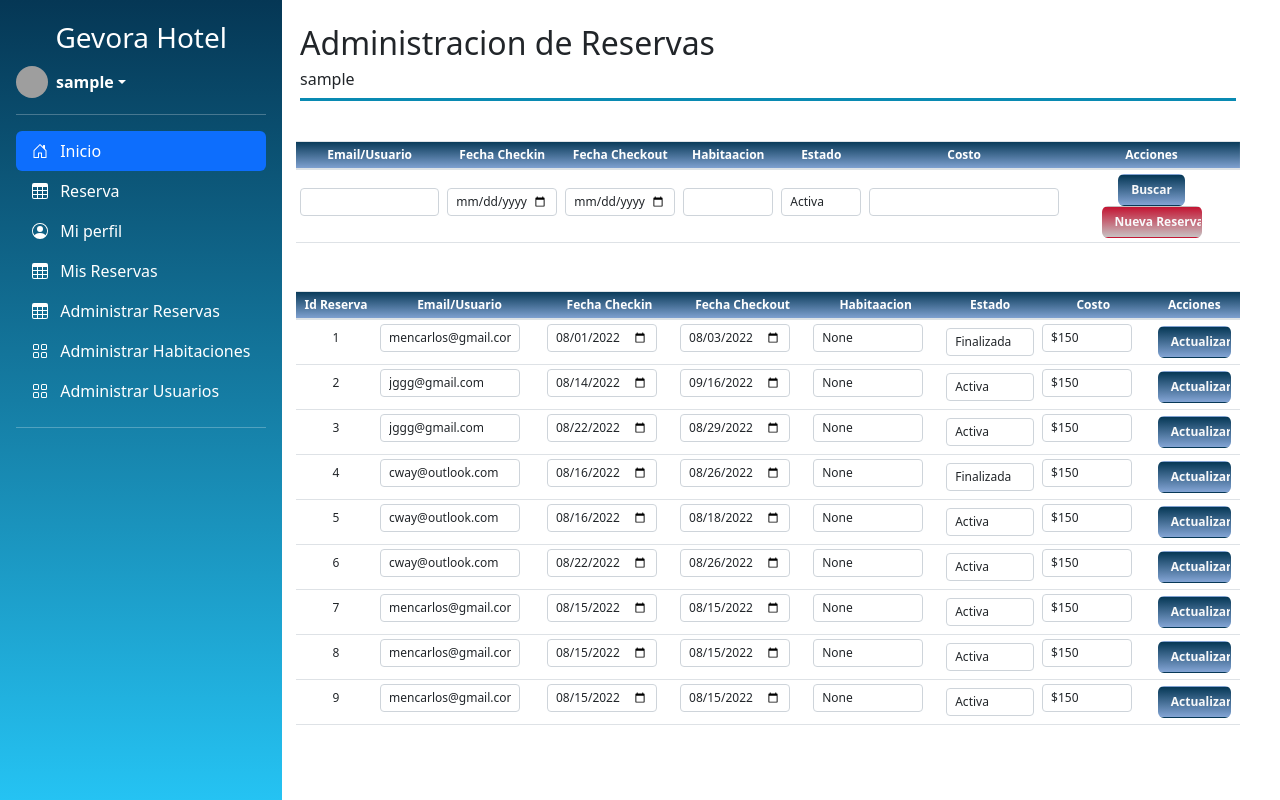
After one commit to johnger13b/HotelApp, a Flask app: page /admoReserva in a window 1280 px wide. The commit adds this page. Run offline with Flask 2, Linux system fonts and the light colour scheme; the visitor is signed in with stand-in values (Sample User, id 1); data comes from the database, SQL or seed files in the repository; both versions use the stored data as it was after the commit; some libraries are stand-ins or nearby versions; grey boxes are pictures that could not be loaded.

Commit message:
Cambios en app.py, db.py, forms.py admoReserva.html, base.html, vista_admin_user2

```diff
--- a/app.py
+++ b/app.py
@@ -1,4 +1,4 @@
-from flask import request, Flask, flash, render_template, jsonify, url_for, session, g, redirect
+from flask import request, Flask,flash, render_template, jsonify, url_for, session, g, redirect
 # from flask_login  import UserMixin, login_user, Login_Manager, login_required, logout_user, current_user
 from datetime import datetime
 import dB as db
@@ -250,7 +250,6 @@ def login():
             print(request.form['email'])
             username = request.form['email']
             usuario = db.sql_select_all_usuario(username)
-            """  print(usuario[3]) """
             if usuario:
                 result=check_password_hash(usuario[3], request.form['password'])
                 if result != False:
@@ -373,6 +372,7 @@ def Controluser(id):
             if request.method == 'POST':
                 hash_password = generate_password_hash('userpass123456', method='sha256')
                 acc = request.form['acc']
+                id = request.form['id']
                 username = request.form['username']
                 name = request.form['name']
                 lastname = request.form['lastname']
@@ -381,7 +381,6 @@ def Controluser(id):
                 tel = request.form['tel']
                 rol = request.form['rol']
                 if acc == 'Buscar':
-                    print(username)
                     if (username):
                         query = db.sql_select_usuario_all(username)
                     else:
@@ -407,9 +406,62 @@ def Controluser(id):
     else:
         return redirect(url_for('login'))
 
+#==============================================================================================================================================
 
+@app.route('/admoReserva')
+def admoReserva():
+    if 'username' in session:
+        if session['rol'] == 'SuperAdministrador' or session['rol'] == 'Administrador':
+            reser = db.sql_select_Reserva_all()
+            userform= forms.admReservas(request.form)
+            # userformini= forms.admUsersIni(request.form)
+            print("entro en el vista_admin_usuarios2")
 
+            return render_template('admoReserva.html', l_users = reser, form = userform, titulo='Administacion de Reservas')
+        else:
+            return redirect(url_for('index'))
+    else:
+        return redirect(url_for('login'))
 
+# ===========================================================================
+
+@app.route('/Controladmreserv/<string:id>', methods=['GET', 'POST'])
+def Controladmreserv(id):
+    if 'username' in session:
+        if session['rol'] == 'SuperAdministrador':
+            l_users = db.sql_select_Reserva_all()
+            userform=forms.admReservas(request.form)
+            # userformini= forms.admUsersIni(request.form)
+            if request.method == 'POST':
+                acc = request.form['acc']
+                username = request.form['username']
+                checkin = request.form['checkin']
+                checkout = request.form['checkout']
+                room =  request.form['room']
+                estado = request.form['estado']
+                costo = request.form['costo']
+                if acc == 'Buscar':
+                    print(username)
+                    if (username):
+                        query = db.sql_select_Reserva_byId(username)
+                    else:
+                        query = db.sql_select_Reserva_all()
+
+                    return render_template('admoReserva.html', l_users = query, form = userform, titulo = 'Administacion de Usuarios')
+                    # return redirect(url_for('vistaadminusuarios2', l_users = query, form = userform, formini = userformini, titulo = 'Administacion de Usuarios'))
+                elif acc == 'Actualizar':
+                    db.sql_update_reserva(id, checkin, checkout, room, estado, costo)
+                    query = db.sql_select_Reserva_all()
+                    return render_template('admoReserva.html', l_users = query, form = userform, titulo = 'Administacion de Usuarios')
+                elif acc == 'Nueva Reserva':
+                    db.sql_insert_reservas(checkin, checkout, room, costo, estado, username)
+                    query = db.sql_select_Reserva_all()
+                    return render_template('admoReserva.html', l_users = query, form = userform, titulo = 'Administacion de Usuarios')
+
+        else:
+            return redirect(url_for('index'))
+    else:
+        return redirect(url_for('login'))
 
 # ==============================los siguientes son los viejos===============
 # ===========================================================================
--- a/forms.py
+++ b/forms.py
@@ -73,3 +73,13 @@ class Reservas(Form):
     estado = SelectField('Estado:', choices=[('Activa', 'Activa'), ('Cancelada', 'Cancelada'), ('Finalizada', 'Finalizada')], validators=[DataRequired()])
     birddate = DateField('FechaInicio:', validators=[DataRequired()])
     buy = SubmitField('Comprar')
+
+class admReservas(Form):
+    id = StringField('Id')
+    username = EmailField('Correo Electronico:', validators=[DataRequired()])
+    checkin = DateField('FechaInicio:', validators=[DataRequired()])
+    checkout = DateField('FechaFinal:', validators=[DataRequired()])
+    room = StringField('Habitacion')
+    estado = SelectField('Estado:', choices=[('Activa', 'Activa'), ('Cancelada', 'Cancelada'), ('Finalizada', 'Finalizada')], validators=[DataRequired()])
+    costo =StringField('Costo', validators=[DataRequired()])
+    buy = SubmitField('Comprar')
--- /dev/null
+++ b/templates/admoReserva.html
@@ -0,0 +1,130 @@
+{% extends "base.html" %}
+{% block principal %}
+{% from "_macro.html" import render_simple_field %}
+{% from "_macro.html" import render_buttonfield %}
+    <div class="container-fluid ">
+        <div class="row ">
+            <div class="mt-4 mx-3 col text-center mb-4 " >
+                <h2 class="text-start" >Administracion de Reservas</h2><h6 class="text-start">{{g.user}}</h6>
+                <hr class="dropdown-divider " style="height:3px; width:100%; border-width:0; background-color:rgb(9, 138, 178)">
+            </div>
+        </div>
+        <div class="row align-items-center align-middle justify-content-center">
+            <div class="col-sm-12 col-md-4 col-lg-4 col-xl-2 py-3 px-4  w-100 ">
+                <div class="d-flex justify-content-center align-items-center text-center ">
+                    <table class="table table-sm align-middle w-100 ">
+                        <thead class=" gradient-tabla" style="text-decoration: #7b8386;">
+                            <tr class="align-middle text-center " style="text-decoration: #7b8386; align-items: center;">
+                                <th>Email/Usuario</th>
+                                <th>Fecha Checkin</th>
+                                <th>Fecha Checkout</th>
+                                <th>Habitaacion</th>
+                                <th>Estado</th>
+                                <th>Costo</th>
+                                <th>Acciones</th>
+                            </tr>
+                        </thead>
+                        <tbody class="align-middle">
+                            <form action="/Controladmreserv/1" method="post">
+                            <tr class="align-middssle text-center align-items-center" >
+                                <td class="align-middle " style=" align-items: center; ">
+                                    {{ render_simple_field(form.username, type='text', class='form-control form-control-sm', id='username', style='font-size: 12px; max-width: 140px;') }}
+                                </td>
+                                <td class="align-middle " style=" align-items: center; text-align: center; width:auto; height:20px;">
+                                    {{ render_simple_field(form.checkin, type='date', class='form-control form-control-sm', id='checkin', style='font-size: 12px; max-width: 110px;') }}
+                                </td>
+                                <td class="centrado align-middle text-center" style="text-align: center; width:auto; height:10px;">
+                                    {{ render_simple_field(form.checkout, type='date', class='form-control form-control-sm', id='checkout', style='font-size: 12px; max-width: 110px;') }}
+                                </td>
+                                <td class="align-middle " style=" align-items: center;">
+                                    {{ render_simple_field(form.room, type='text', class='form-control form-control-sm', id='room', style='font-size: 12px; width: 90px;') }}
+                                </td>
+                                <td class="align-middle " style=" align-items: center;">
+                                    {{ render_simple_field(form.estado, type='text', class='form-control form-control-sm', style='font-size: 12px; width: 80px;', id='estado') }}
+                                </td>
+                                <td class="align-middle " style=" align-items: center;">
+                                    {{ render_simple_field(form.costo, type='text', class='form-control form-control-sm', id='costo', style='font-size: 12px;') }}
+                                </td>
+                                <td class="align-middle">
+                                    <input type="submit" class="btn gradient-tabla btn-md text-light fw-bold" name="acc" value="Buscar"  style="font-size: 12px; max-width: 80px;" />
+                                    <input type="submit" class="btn gradient-bt-del btn-md text-light fw-bold" name="acc" value="Nueva Reserva" style="font-size: 12px; max-width: 100px;" />
+                                </td>
+                            </tr>
+                            </form>
+                        </tbody>
+                    </table>
+                </div>
+            </div>
+        </div>
+      <!-- <table id="tabla"> -->
+        <div class="row align-items-center align-middle justify-content-center">
+            <div class="col-sm-12 col-md-4 col-lg-4 col-xl-2 py-3 px-4  w-100 ">
+                <div class="d-flex justify-content-center align-items-center text-center ">
+                    <table class="table table-sm align-middle w-100 ">
+                        <thead class=" gradient-tabla" style="text-decoration: #7b8386;">
+                            <tr class="align-middle text-center " style="text-decoration: #7b8386; align-items: center;">
+                                <th>Id Reserva</th>
+                                <th>Email/Usuario</th>
+                                <th>Fecha Checkin</th>
+                                <th>Fecha Checkout</th>
+                                <th>Habitaacion</th>
+                                <th>Estado</th>
+                                <th>Costo</th>
+                                <th>Acciones</th>
+                            </tr>
+                        </thead>
+                        <tbody class="align-middle">
+                        {% for user in l_users: %}
+                            <form action="/Controladmreserv/{{user[0]}}" method="post">
+                            <tr class="align-middle text-center align-items-center" >
+                                <td class="align-middle " style=" align-items: center; ">
+                                    {{ render_simple_field(form.id, type='hidden', class='form-control form-control-sm', id='id', style='font-size: 12px; max-width: 110px;', value= user[0]) }}
+                                    {{ user[0] }}
+                                </td>
+                                <td class="align-middle " style=" align-items: center; ">
+                                    {{ render_simple_field(form.username, type='text', class='form-control form-control-sm', id='username', style='font-size: 12px; max-width: 140px;', value= user[1]) }}
+                                </td>
+                                <td class="align-middle " style=" align-items: center; text-align: center; width:auto; height:20px;">
+                                    {{ render_simple_field(form.checkin, type='date', class='form-control form-control-sm', id='checkin', style='font-size: 12px; max-width: 110px;', value= user[3] ) }}
+                                </td>
+                                <td class="align-middle " style=" align-items: center; text-align: center; width:auto; height:20px;">
+                                    {{ render_simple_field(form.checkout, type='date', class='form-control form-control-sm', id='checkout', style='font-size: 12px; max-width: 110px;', value= user[4] ) }}
+                                </td>
+                                <td class="align-middle " style=" align-items: center; ">
+                                    {{ render_simple_field(form.room, type='text', class='form-control form-control-sm', id='checkout', style='font-size: 12px; max-width: 110px;', value= user[2]) }}
+                                </td>
+                                <td class="centrado align-middle text-center" style="text-align: center; width:auto; height:10px;">
+                                    <select class="form-control form-control-sm" name="estado" , style='font-size: 12px;' aria-selected="{{ user[6] }}">
+                                        {% if user[6]=='Activa' %}
+                                            <option value="Activa" selected="selected">Activa</option>
+                                        {% else %}
+                                            <option value="Activa">Activa</option>
+                                        {% endif %}
+                                        {% if user[6]=='Finalizada' %}
+                                            <option value="Finalizada" selected="selected">Finalizada</option>
+                                        {% else %}
+                                            <option value="Finalizada">Finalizada</option>
+                                        {% endif %}
+                                        {% if user[6]=='Cancelada' %}
+                                            <option value="Cancelada" selected="selected">Cancelada</option>
+                                        {% else %}
+                                            <option value="Cancelada">Cancelada</option>
+                                        {% endif %}
+                                    </select>
+                                </td>
+                                <td class="align-middle " style=" align-items: center;">
+                                    {{ render_simple_field(form.costo, type='text', class='form-control form-control-sm', id='costo', style='font-size: 12px; width: 90px;', value= user[5] ) }}
+                                </td>
+                                <td class="align-middle">
+                                        <input type="submit" class="btn gradient-tabla btn-md text-light fw-bold" name="acc" value="Actualizar"  style="font-size: 12px; max-width: 73px;" />
+                                </td>
+                            </tr>
+                            </form>
+
+                        {% endfor %}
+                    </table>
+                </div>
+            </div>
+        </div>
+    </div>
+{% endblock %}
--- a/templates/base.html
+++ b/templates/base.html
@@ -96,7 +96,7 @@
             color: #ffffff;
         }
         .gradient-bt-del{
-            background-image: linear-gradient(#463e4b, #c31432);
+            background-image: linear-gradient(#c31432, #c7c1c2);
             font-size: small;
         }
         .gradient-back{
@@ -236,6 +236,12 @@
                                 Mis Reservas
 
                             </a>
+                            {% if 'SuperAdministrador' == g.rol or g.rol == 'Administrador': %}
+                            <a href="/admoReserva" class="nav-link text-white">
+                                <svg class="bi pe-none me-2" width="16" height="16"><use xlink:href="#table"/></svg>
+                                Administrar Reservas
+                            </a>
+                            {% endif %}
                         </li>
                         {% if  'username' in session: %}
                         {% if 'SuperAdministrador' == g.rol: %}
@@ -261,7 +267,6 @@
         <main  class="d-flex flex-nowrap " style=" margin-left: 16em;  padding: 0em 1em;">
             {% block principal %}
             {% endblock %}
-
         </main>
     <script src="https://cdn.jsdelivr.net/npm/bootstrap@5.2.0/dist/js/bootstrap.bundle.min.js" integrity="sha384-A3rJD856KowSb7dwlZdYEkO39Gagi7vIsF0jrRAoQmDKKtQBHUuLZ9AsSv4jD4Xa" crossorigin="anonymous"></script>
     <script src="{{ url_for('static', filename='js/sidebars.js') }}">
@@ -272,7 +277,6 @@
             star.onclick = function(){
                 let current_star_level = i + 1;
                 current_rating.innerText = `${current_star_level} of 5`;
-
                 allStars.forEach((star, j)=>{
                     // console.log(j+1);
                     if(current_star_level >= j+1){
@@ -284,6 +288,16 @@
 
             }
         })
+        restaFechas = function(f1,f2)
+        {
+        var aFecha1 = f1.split('-');
+        var aFecha2 = f2.split('-');
+        var fFecha1 = Date.UTC(aFecha1[2],aFecha1[1]-1,aFecha1[0]);
+        var fFecha2 = Date.UTC(aFecha2[2],aFecha2[1]-1,aFecha2[0]);
+        var dif = fFecha2 - fFecha1;
+        var dias = Math.floor(dif / (1000 * 60 * 60 * 24));
+        return dias;
+        }
     </script>
 </body>
 </html>
```
Also changed, not shown: dB.py (+26 -28 lines), luna.db, 6 other files.
